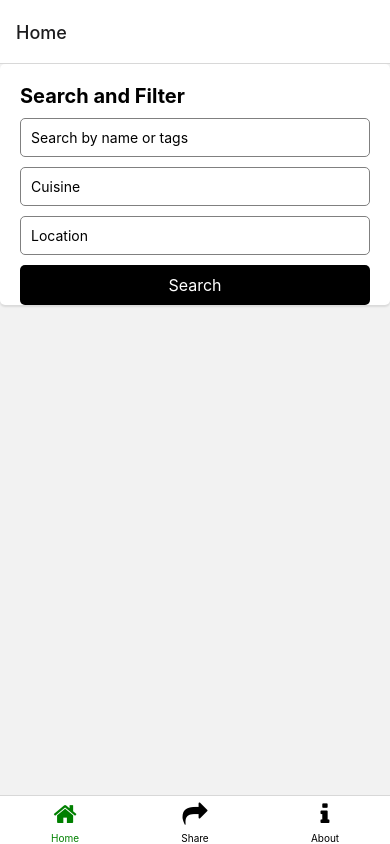
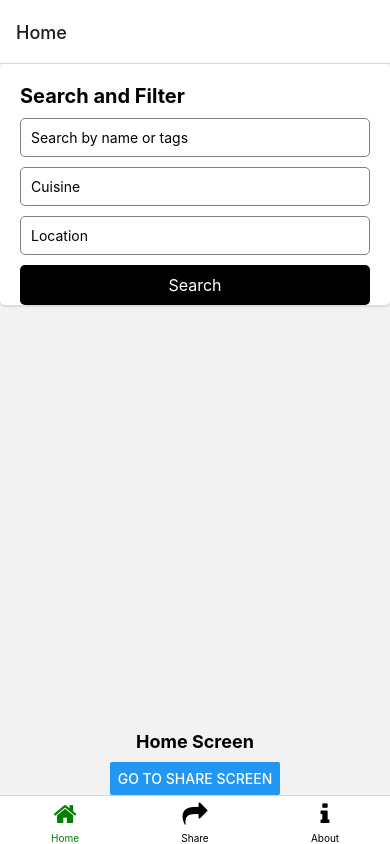
Before and after one commit to e41c/mealMate, a React Native app: screen /Home in a window 390 px wide. Built offline with nearby package versions, Linux system fonts and the light colour scheme.

Commit message:
added share button

```diff
--- a/src/screens/HomeScreen.jsx
+++ b/src/screens/HomeScreen.jsx
@@ -1,51 +1,62 @@
-// HomeScreen.js
-import React, {useState, useEffect} from 'react';
-import { View, Text, TouchableOpacity, StyleSheet, TextInput, FlatList } from 'react-native';
+import React, { useState, useEffect } from 'react';
+import { View, Text, TouchableOpacity, StyleSheet, FlatList, Button } from 'react-native';
 import { SearchBar } from './SearchBar';
-
 import axios from 'axios';
+import { Share } from 'react-native';  // Add this import
+import { StatusBar } from 'expo-status-bar';
 
 const HomeScreen = ({ navigation }) => {
   const [searchResults, setSearchResults] = useState([]);
   const [isSearching, setIsSearching] = useState(false);
-
-  const [errorM, setErrorM] = useState('')
-
-
-
+  const [errorM, setErrorM] = useState('');
 
   const handleSearch = (query, cuisine, location) => {
-
     if (!location) {
       setErrorM('Location is required');
       setIsSearching(false);
       return;
     }
 
+    setIsSearching(true);
+    setErrorM('');
 
-    setIsSearching(true);
-    setErrorM('')
-
-    axios.get('http://localhost:5000/search', {
-
+    axios
+      .get('http://10.0.2.2:5000/search', {
         params: {
           term: query,
           categories: cuisine,
-        location: location
-
+          location: location,
         },
       })
       .then((response) => {
-
         setSearchResults(response.data.businesses);
         setIsSearching(false);
       })
       .catch((error) => {
-
         console.error(error);
         setIsSearching(false);
       });
   };
+
+  const onShare = async () => {
+    try {
+      const result = await Share.share({
+        message: 'BugNinza: \nhttp://www.ytoube.com/@BugNinza',
+      });
+      if (result.action === Share.sharedAction) {
+        if (result.activityType) {
+          console.log('shared with activity type of: ' + result.activityType + '');
+        } else {
+          console.log('shared successfully');
+        }
+      } else if (result.action === Share.dismissedAction) {
+        console.log('dismissed');
+      }
+    } catch (error) {
+      console.log(error.message);
+    }
+  };
+
   const renderItem = ({ item }) => {
     const categories = item.categories.map((cat) => cat.title).join(', ');
 
@@ -75,10 +86,16 @@ const handleSearch = (query, cuisine, location) => {
           style={styles.resultList}
         />
       )}
+
+      {/* Navigation to Share Screen */}
+      <View style={styles.homeContent}>
+        <Text style={styles.screenText}>Home Screen</Text>
+        <Button title="Go to Share Screen" onPress={onShare} />
+        <StatusBar style="auto" />
+      </View>
     </View>
   );
 };
-
 
 const styles = StyleSheet.create({
   errorText: {
```
Also changed, not shown: 1 other file (tests, documents, lock files or other folders). Lines whose indentation alone changed are shown as unchanged.
